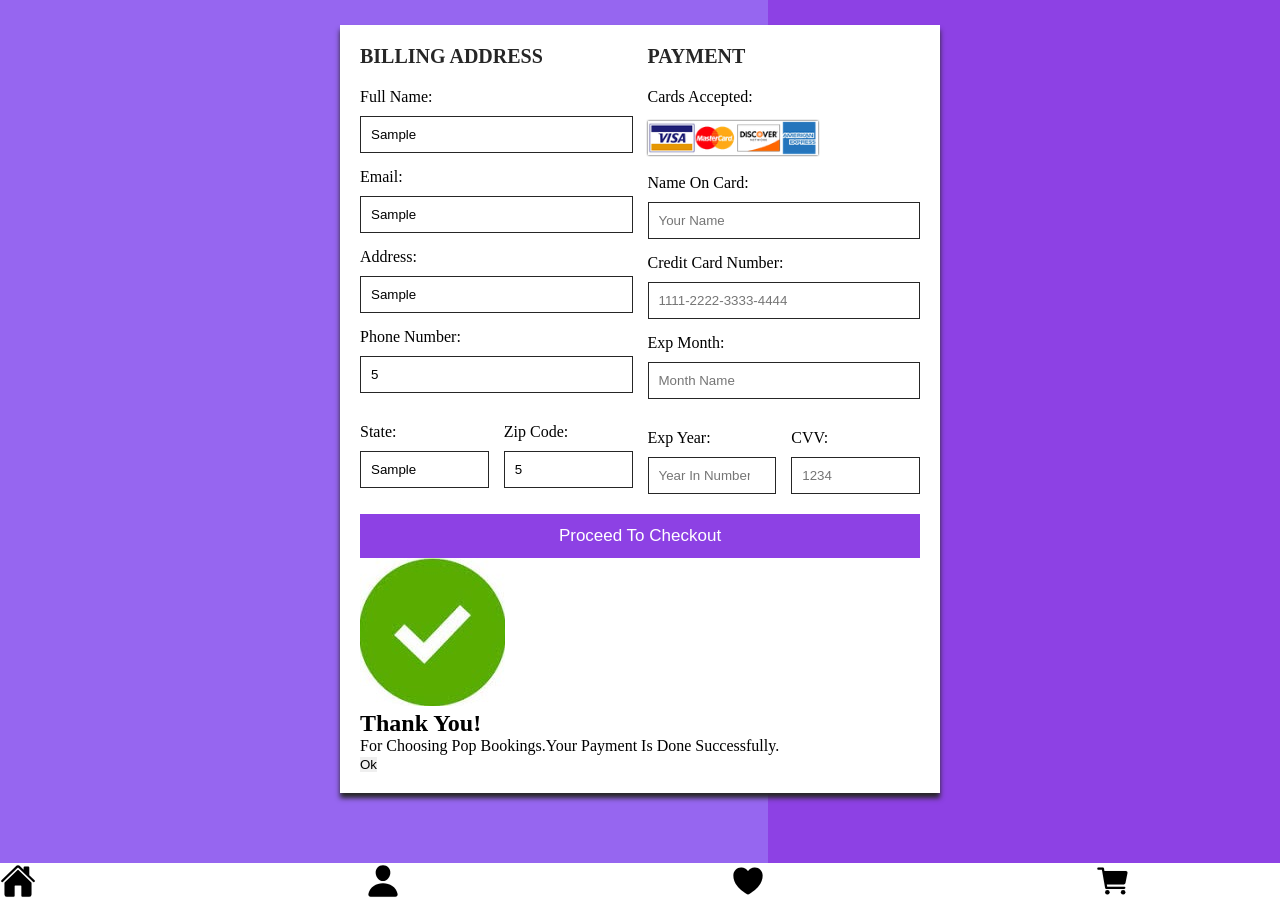
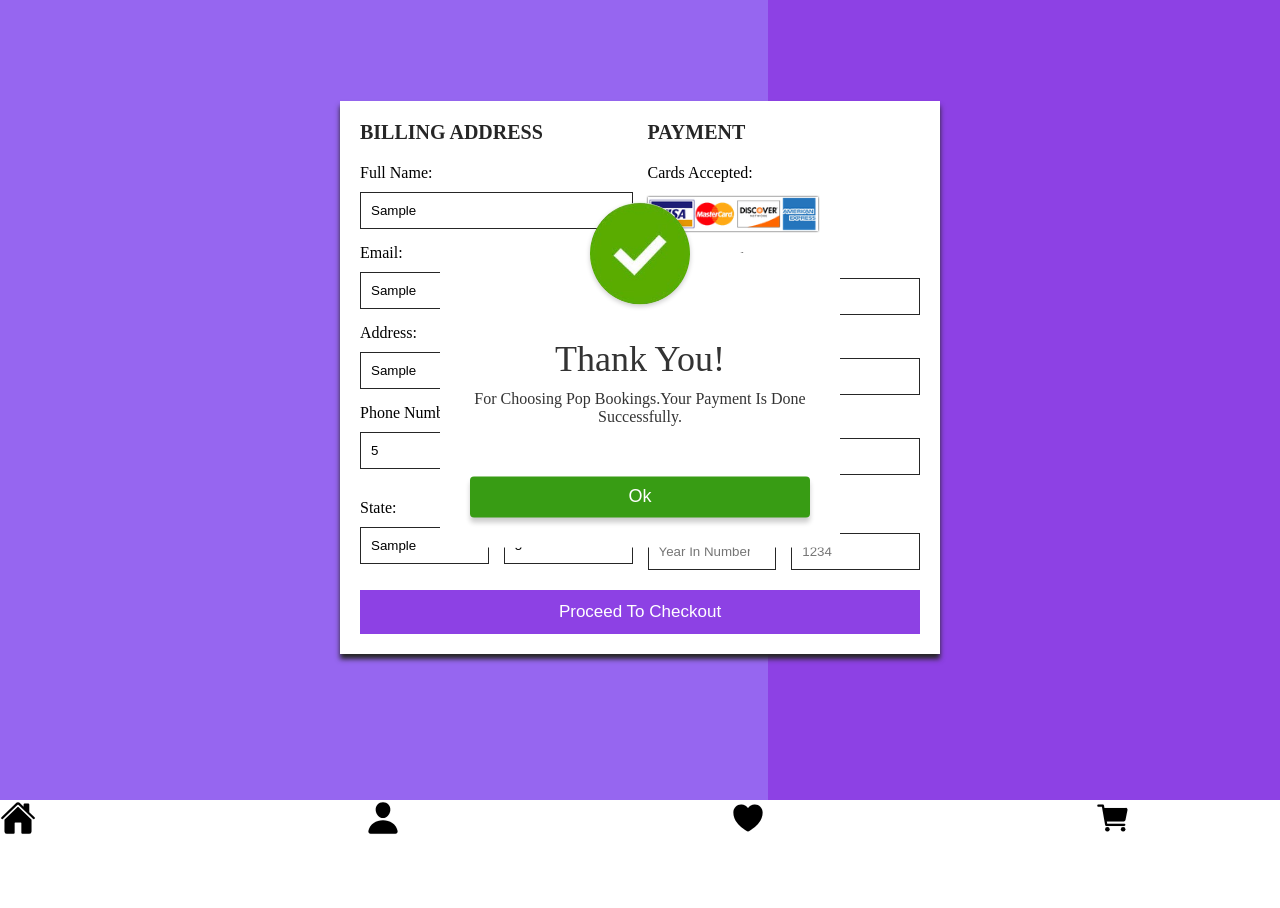
Before and after one commit to Rohitha-s/payment-page, a plain HTML site: page index.html in a window 1280 px wide. Both pictures are taken after typing "Sample", "Sample", "Sample", "5", "Sample", "5" into the empty fields and a click on the button "Proceed To Checkout". Shown: the top 908 px of the page. After the commit the page ends 845 px from the top, so only its background shows below. Drawn offline with nearby package versions, Linux system fonts and the light colour scheme.

Commit message:
Update style.css

```diff
--- a/style.css
+++ b/style.css
@@ -83,3 +83,46 @@ a:hover{
     text-decoration: underline;
     color:rgb(141, 65, 228);
 }
+.popup{
+    width:400px;
+    background: white;
+    border-radius: 6px;
+    position: absolute;
+    top:30%;
+    left:50%;
+    transform: translate(-50%,-50%) scale(0.1);
+    text-align: center;
+    padding:0 30px 30px;
+    color:#333;
+    visibility: hidden;
+    transition: transform 0.5s,top 0.5s;
+}
+.open-popup{
+    visibility: visible;
+    top: 50%;
+    transform: translate(-50%,-50%) scale(1);
+}
+.popup img{
+    width:100px;
+    margin-top:-50px;
+    border-radius: 50%;
+    box-shadow: 0 2px 5px rgba(0, 0, 0, 0.2);
+}
+.popup h2{
+    font-size: 36px;
+    font-weight:500;
+    margin: 30px 0 10px;
+}
+.popup button{
+    width: 100%;
+    margin-top: 50px;
+    padding: 10px 0;
+    background: #389c14;
+    color: white;
+    border:0;
+    outline:none;
+    font-size:18px;
+    border-radius:4px;
+    cursor: pointer;
+    box-shadow: 0 5px 5px rgba(0, 0, 0, 0.2);
+}
```
